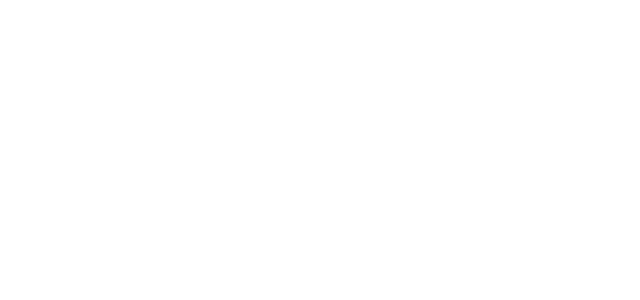
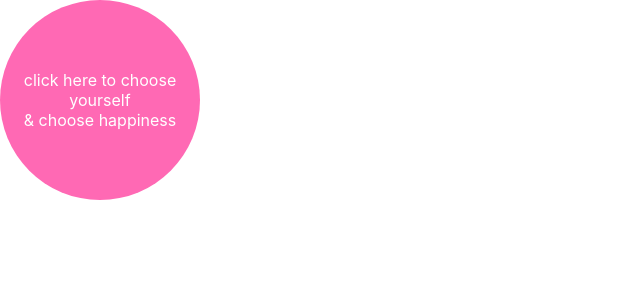
Before and after one commit to soft-networks/june7.site.internal, a Next.js app: page / in a window 1280 px wide. Shown: the top 300 px of the page, without its empty margins (0-640 px from the left). Built offline with nearby package versions, Linux system fonts and the light colour scheme.

Commit message:
first requests done

```diff
--- a/src/app/globals.css
+++ b/src/app/globals.css
@@ -707,3 +707,15 @@ button {
   cursor: pointer;
   outline: none;
 }
+
+
+/* ----- ANIMATIONS ----- */
+
+@keyframes rainbowGrow {
+  0% {
+    width: 0;
+  }
+  100% {
+    width: 100vw;
+  }
+}
--- a/src/app/page.tsx
+++ b/src/app/page.tsx
@@ -1,10 +1,15 @@
+"use client"
+
 import Image from "next/image";
 import styles from "./page.module.css";
+import { Happiness } from "@/components/hapiness";
 
 export default function Home() {
   return (
     <div>
-
+      <div className="position:absolute">
+        <Happiness />
+      </div>
     </div>
   );
 }
--- /dev/null
+++ b/src/components/hapiness.tsx
@@ -0,0 +1,51 @@
+import { useState } from "react";
+import { useEffect } from "react";
+
+const rainbowAnimLength = 3000;
+
+export const Happiness = () => {
+    const [happinessTriggered, setHappinessTriggered] = useState(false);
+
+    useEffect(() => {
+        if (happinessTriggered) {
+            setTimeout(() => {
+                setHappinessTriggered(false);
+            }, rainbowAnimLength + 1000);
+        }
+    }, [happinessTriggered])
+
+    return (
+        <>
+            {happinessTriggered && (
+                <div className="fullBleed" style={{opacity: 0.8}}>
+                <div style={{
+                    position: "fixed",
+                    top: "50%",
+                    left: 0,
+                    height: "100%",
+                    background: "linear-gradient(to right, red, orange, yellow, green, blue, indigo, violet)",
+                    animation: `rainbowGrow ${rainbowAnimLength}ms forwards`,
+                    transform: "translateY(-50%)",
+                    opacity: 1,
+                }}>
+                </div>
+                 {[...Array(10)].map((_, i) => (
+                    <div key={i} style={{
+                        position: "fixed",
+                        top: `${Math.random() * 100}%`,
+                        left: 0,
+                        height: `${Math.random() * 30 + 20}%`,
+                        background: "linear-gradient(to right, red, orange, yellow, green, blue, indigo, violet)",
+                        animation: `rainbowGrow ${rainbowAnimLength * (Math.random() * 0.5 + 0.5)}ms forwards ${Math.random() * rainbowAnimLength/2}ms`,
+                        opacity: Math.random() * 0.3 + 0.7,
+                    }}>
+                </div>
+                ))}
+                </div>
+            )}
+            <div className="cursor:pointer" onClick={() => {
+                setHappinessTriggered(true);
+            }} style={{ width: "200px", height: "200px", display: " flex", backgroundColor: "hotpink", color: "white", alignItems: "center", justifyContent: "center", borderRadius: "50%", textAlign: "center" }}>click here to choose yourself <br/>& choose happiness</div>
+        </>
+    )
+}
```
Also changed, not shown: 1 other file (tests, documents, lock files or other folders).
